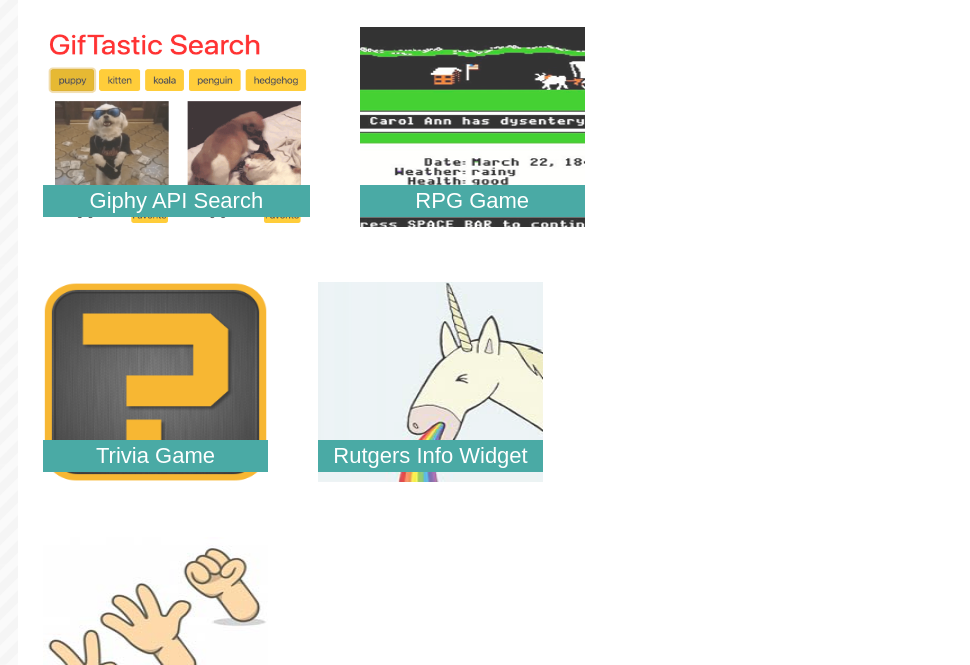
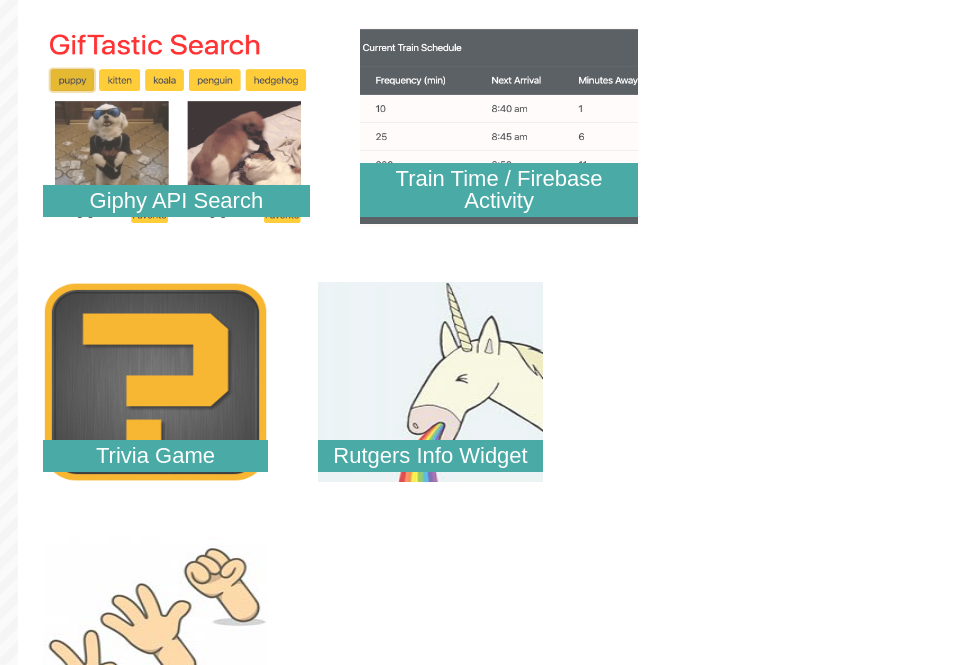
Before and after one commit to sharkrachel/Responsive-Portfolio, a plain HTML site: page portfolio.html in a window 1280 px wide. Shown: the part 135-800 px from the top of the page, without its empty margins (207-1177 px from the left). Drawn offline with Linux system fonts and the light colour scheme.

Commit message:
added train activity to portfolio page

```diff
--- a/portfolio.html
+++ b/portfolio.html
@@ -37,8 +37,8 @@
                     <h3>Giphy API Search</h3></a>
                 </div>
                 <div class="work grow">
-                    <img src="assets/images/Oregon Trail.png" class="port-image" alt="Oregon Trail game">
-                    <h3>RPG Game</h3>
+                    <img src="assets/images/train-time.png" class="port-image" alt="Train Time / Firebase Activity">
+                    <h3>Train Time / Firebase Activity</h3>
                 </div>
                 <div class="work grow">
                     <img src="assets/images/Trivia.png" class="port-image" alt="Question mark">
```
Also changed, not shown: index.html (+1 -1 lines), assets/images/train-time.png (added).
